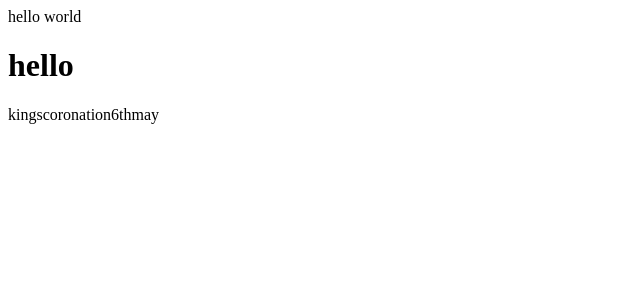
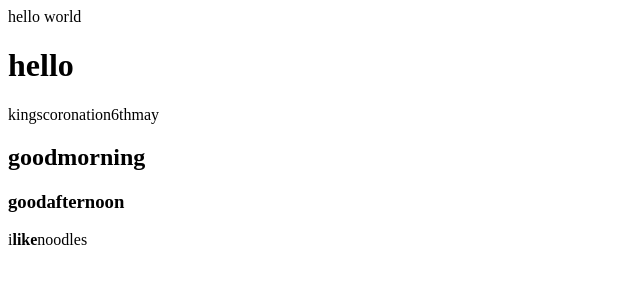
Before and after one commit to agfs-srana/agfs-srana.github.io, a plain HTML site: page index.html in a window 1280 px wide. Shown: the whole page, without its empty margins (0-640 px from the left). Drawn offline with Linux system fonts and the light colour scheme.

Commit message:
Update index.html

```diff
--- a/index.html
+++ b/index.html
@@ -1,3 +1,6 @@
 hello world
 <h1>hello</h1>
 <p>kingscoronation6thmay</p>
+<h2>goodmorning</h2>
+<h3>goodafternoon</h3>
+<p>i<b>like</b>noodles</p>
```
